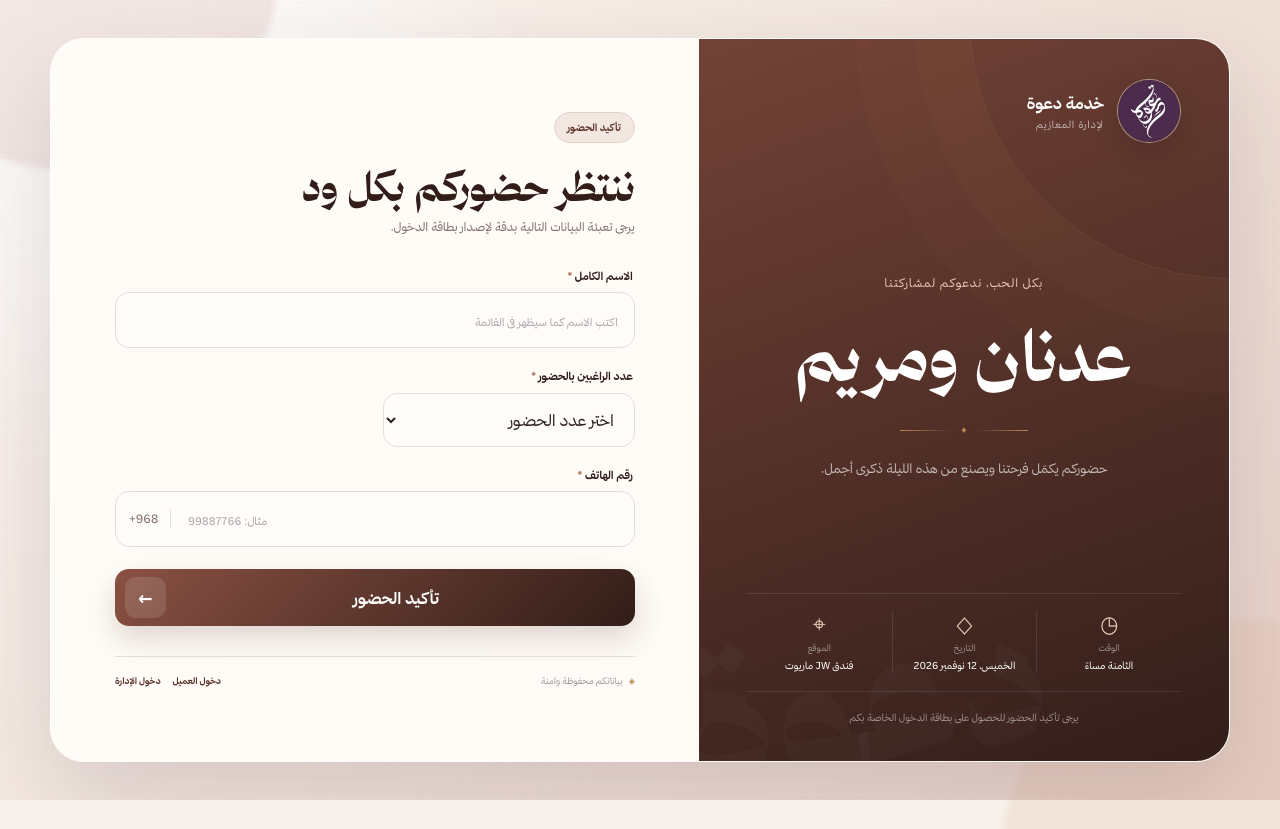
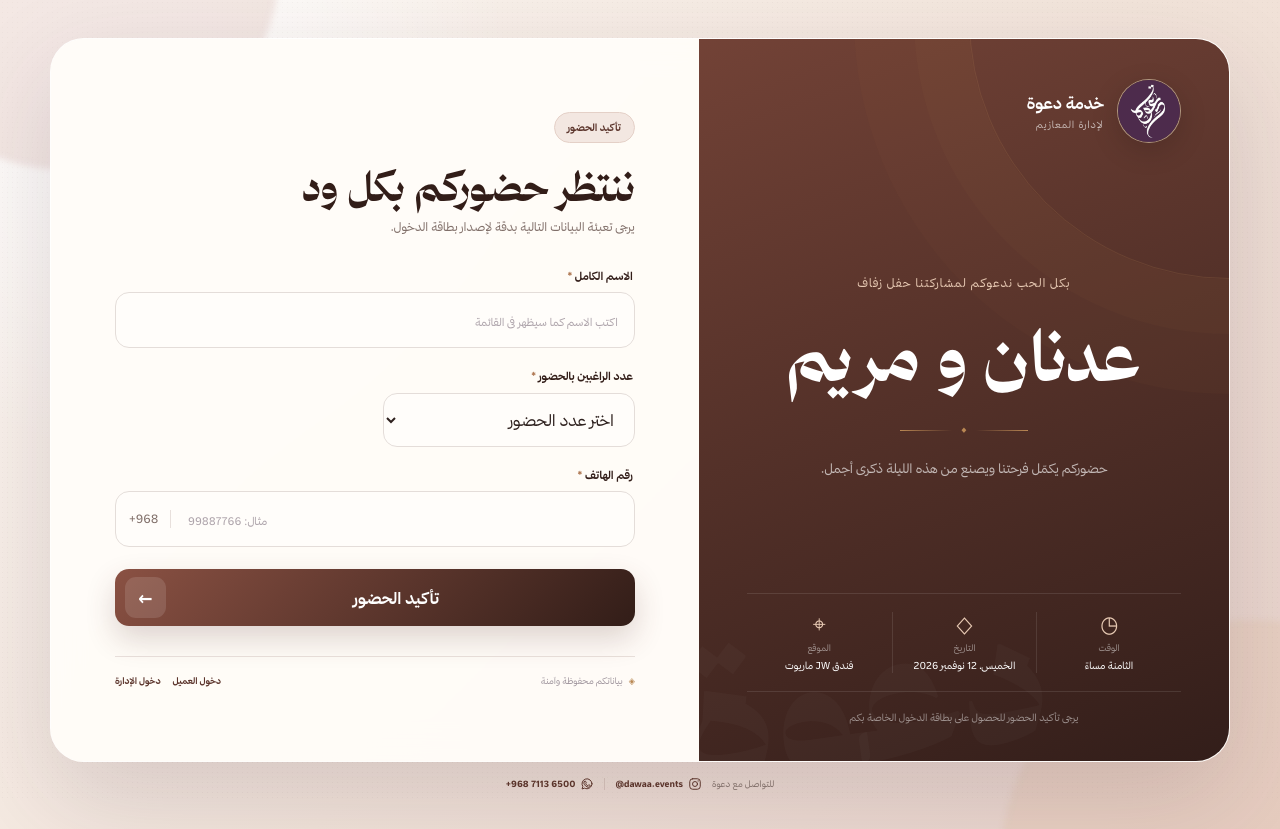
Before and after one commit to dawaa-events/attentd, a Next.js app: page / in a window 1280 px wide. Before the commit the page ends 800 px from the top, so only its background shows below. Built offline with nearby package versions, Linux system fonts and the light colour scheme.

Commit message:
Add files via upload

```diff
--- a/app/page.tsx
+++ b/app/page.tsx
@@ -1,7 +1,7 @@
 import RsvpForm from "./components/RsvpForm";
 
 const event = {
-  couple: process.env.EVENT_COUPLE_NAME || "عدنان ومريم",
+  couple: process.env.EVENT_COUPLE_NAME || "عدنان و مريم",
   date: process.env.EVENT_DATE || "الخميس، 12 نوفمبر 2026",
   time: process.env.EVENT_TIME || "الثامنة مساءً",
   venue: process.env.EVENT_VENUE || "فندق JW ماريوت",
@@ -22,7 +22,7 @@ export default function Home() {
         <aside className="event-panel">
           <header className="dawaa-header"><Logo /><div><span>خدمة دعوة</span><small>لإدارة المعازيم</small></div></header>
           <div className="event-copy">
-            <p className="event-kicker">بكل الحب، ندعوكم لمشاركتنا</p>
+            <p className="event-kicker">بكل الحب ندعوكم لمشاركتنا حفل زفاف</p>
             <h1>{event.couple}</h1>
             <div className="gold-rule"><i /><b>◆</b><i /></div>
             <p className="event-intro">حضوركم يكمّل فرحتنا ويصنع من هذه الليلة ذكرى أجمل.</p>
@@ -46,6 +46,18 @@ export default function Home() {
           <footer><span>بياناتكم محفوظة وآمنة</span><nav><a href="/client/login">دخول العميل</a><a href="/admin/login">دخول الإدارة</a></nav></footer>
         </section>
       </section>
+      <footer className="dawaa-contact" aria-label="بيانات التواصل مع دعوة">
+        <span>للتواصل مع دعوة</span>
+        <a href="https://www.instagram.com/dawaa.events" target="_blank" rel="noreferrer" aria-label="إنستغرام دعوة">
+          <svg viewBox="0 0 24 24" aria-hidden="true"><rect x="3" y="3" width="18" height="18" rx="5" /><circle cx="12" cy="12" r="4.25" /><circle cx="17.4" cy="6.7" r="1" className="icon-fill" /></svg>
+          <b dir="ltr">@dawaa.events</b>
+        </a>
+        <i aria-hidden="true" />
+        <a href="https://wa.me/96871136500" target="_blank" rel="noreferrer" aria-label="واتساب دعوة">
+          <svg viewBox="0 0 24 24" aria-hidden="true"><path d="M20.5 11.7a8.5 8.5 0 0 1-12.6 7.4L3.5 20.5l1.4-4.2a8.5 8.5 0 1 1 15.6-4.6Z" /><path d="M8.1 7.8c.2-.4.4-.4.8-.4h.5c.2 0 .4.1.5.4l.8 2c.1.3.1.5-.1.7l-.7.8c-.2.2-.1.4 0 .6.7 1.3 1.8 2.3 3.2 2.9.2.1.4.1.6-.1l.9-1.1c.2-.2.4-.3.7-.2l2 .9c.3.1.4.3.4.5 0 .4-.2 1.5-1 2.1-.7.6-1.7.9-2.8.6-1.2-.3-2.7-.8-4.4-2.3-1.4-1.3-2.4-2.8-2.7-4-.4-1.2 0-2.6.4-3.1l.9-.3Z" /></svg>
+          <b dir="ltr">+968 7113 6500</b>
+        </a>
+      </footer>
     </main>
   );
 }
```
Also changed, not shown: app/globals.css.
